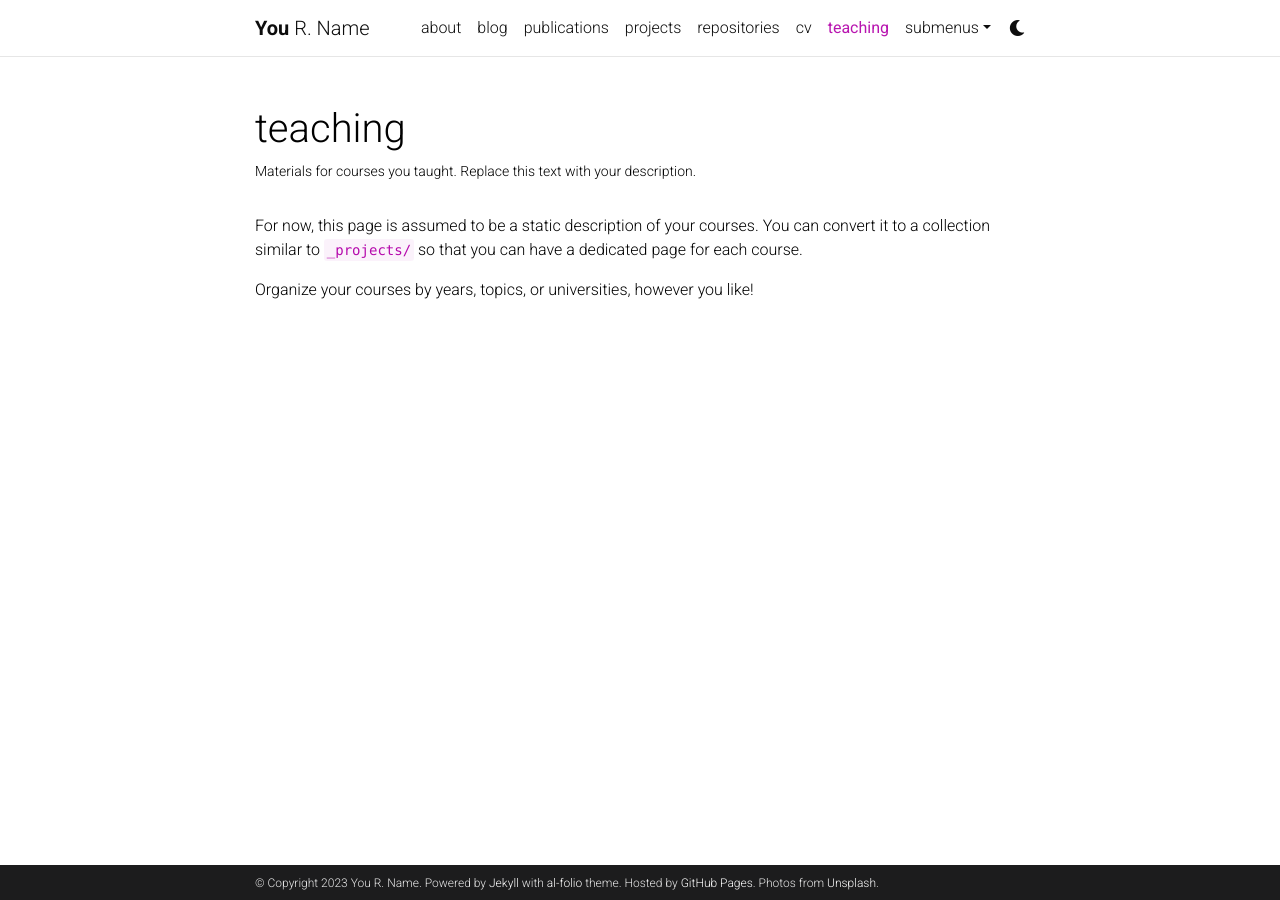
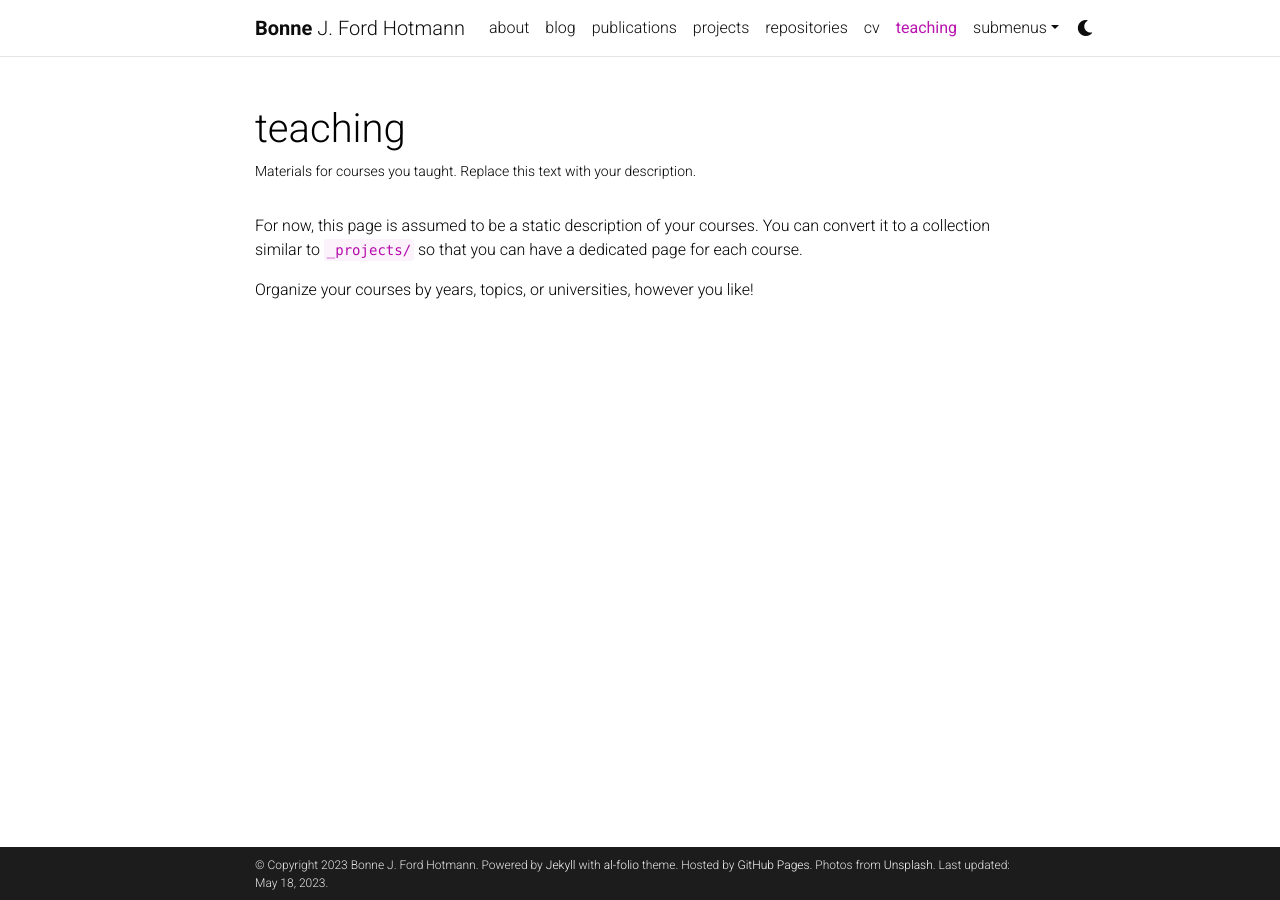
Before and after one commit to bonneford/bonneford.github.io, a Jekyll site: the page built from _pages/teaching.md, in a window 1280 px wide. Built offline with Jekyll 4.4.1, drawn with Linux system fonts in a browser that asks for light colours; comment, search, counter and statistics services are not loaded; a style sheet for code colours, icons or effects is not loaded.

Commit message:
Update _config.yml

```diff
--- a/_config.yml
+++ b/_config.yml
@@ -3,10 +3,10 @@
 # -----------------------------------------------------------------------------
 
 title: blank # the website title (if blank, full name will be used instead)
-first_name: You
-middle_name: R.
-last_name: Name
-email: you@example.com
+first_name: Bonne
+middle_name: J.
+last_name: Ford Hotmann
+email: bonne@atmos.colostate.edu
 description: > # the ">" symbol means to ignore newlines until "footer_text:"
   A simple, whitespace theme for academics. Based on [*folio](https://github.com/bogoli/-folio) design.
 footer_text: >
@@ -18,9 +18,9 @@ keywords: jekyll, jekyll-theme, academic-website, portfolio-website  # add your
 lang: en # the language of your site (for example: en, fr, cn, ru, etc.)
 icon: ⚛️  # the emoji used as the favicon (alternatively, provide image name in /assets/img/)
 
-url: https://alshedivat.github.io # the base hostname & protocol for your site
+url: https://bonneford.github.io # the base hostname & protocol for your site
 baseurl: /al-folio # the subpath of your site, e.g. /blog/
-last_updated: false # set to true if you want to display last updated in the footer
+last_updated: true # set to true if you want to display last updated in the footer
 impressum_path:  # set to path to include impressum link in the footer, use the same path as permalink in a page, helps to conform with EU GDPR
 
 # -----------------------------------------------------------------------------
```
